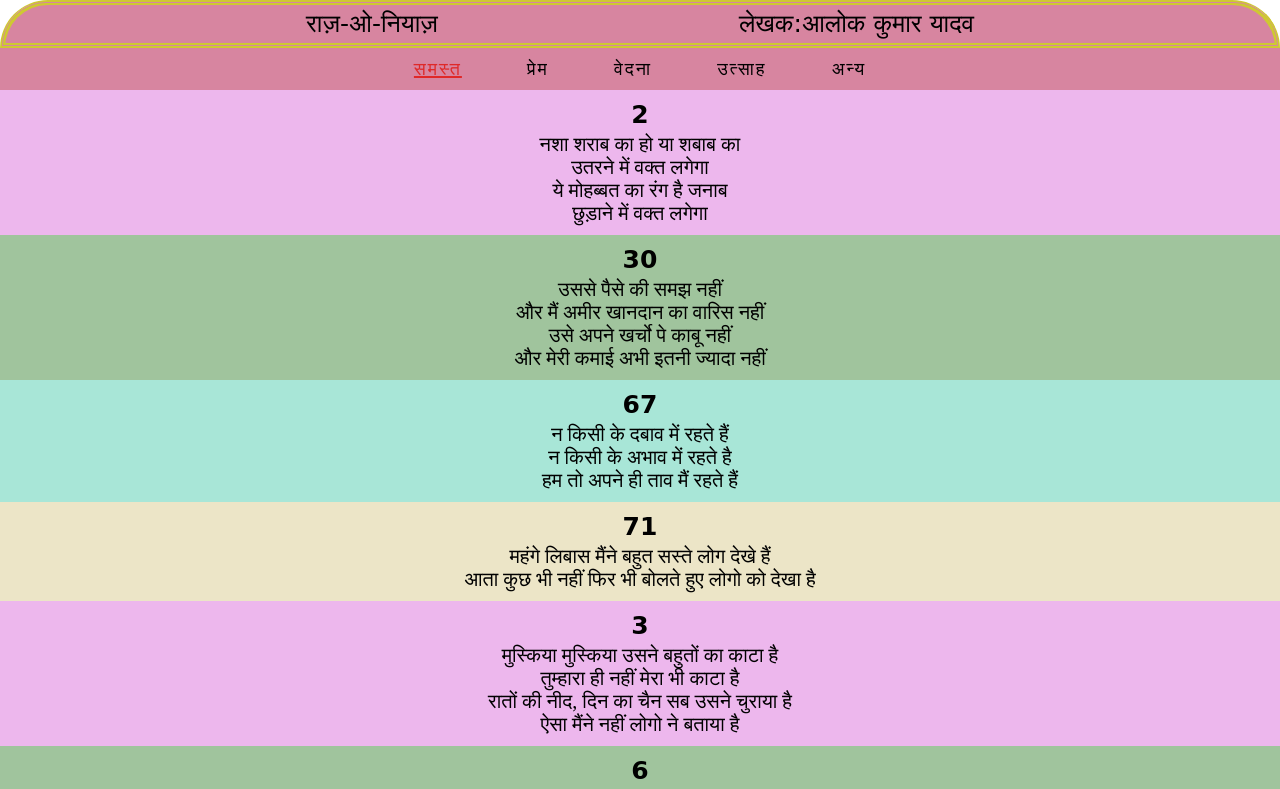
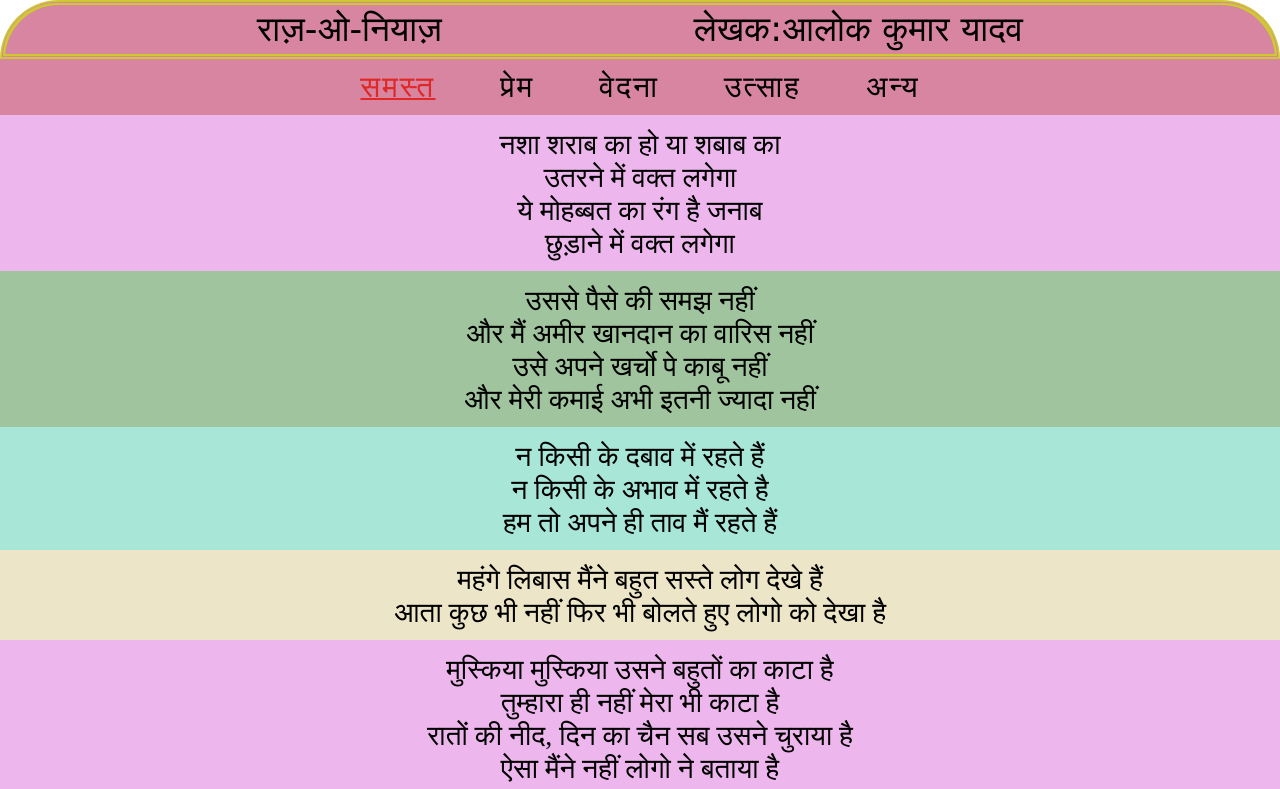
Before and after one commit to Alok-2003/Niyaaz3006, a plain HTML site: page index.html in a window 1280 px wide. Shown: the top 789 px of the page. Drawn offline with Linux system fonts and the light colour scheme; a web font is replaced by a local one.

Commit message:
Add files via upload

```diff
--- a/style.css
+++ b/style.css
@@ -31,11 +31,11 @@
 h1{
     font-size: 25px;
     margin-bottom: 0px;
-    /* display: none;  */
+    display: none;
 }
 h2{
     font-weight: 400;
-    font-size: 25px;
+    font-size: 35px;
     /* font-family: 'Tiro Devanagari Hindi', serif; */
 
 }
@@ -55,7 +55,7 @@
 }
 p{
     font-weight: 00;
-    font-size: 20px;
+    font-size: 28px;
     margin-top: 0px;
     padding-top: 4px;
     font-family: 'Tiro Devanagari Hindi', serif;
@@ -72,11 +72,11 @@
     background: none;
     cursor: pointer;
     border: none;
-    c: inherit;
+    /* c: inherit; */
     text-transform: uppercase;
     display: inline-block;
     margin: 0px 30px;
-    font-size: 18px;
+    font-size: 30px;
     color: #000000;
     font-weight: 400;
     letter-spacing: 2px;
```
